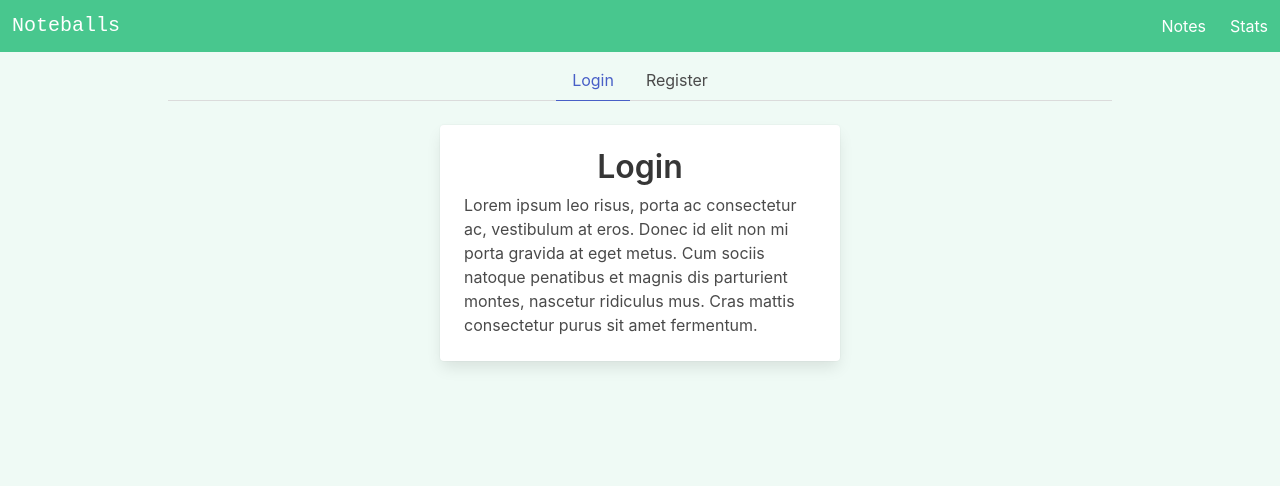
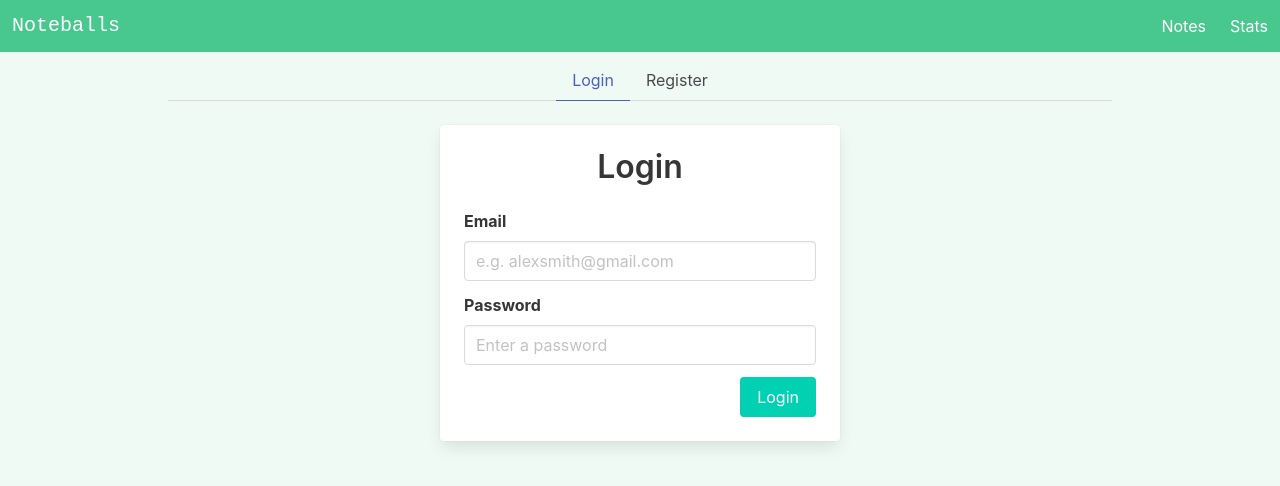
Before and after one commit to lucassantos22/vue3-composition-api, a Vue app in the folder noteballs/: page /#/auth in a window 1280 px wide. Shown: the top 486 px of the page. Built offline with nearby package versions, Linux system fonts and the light colour scheme; no server answers; the database is empty; sample sign-in values are in the browser's storage.

Commit message:
chore: add navbar page

```diff
--- a/noteballs/src/views/Auth.vue
+++ b/noteballs/src/views/Auth.vue
@@ -17,21 +17,65 @@
                     <div class="title has-text-centered mb-2">
                         {{ formTitle }}
                     </div>
-            Lorem ipsum leo risus, porta ac consectetur ac, vestibulum at eros. Donec id elit non mi porta gravida at eget metus. Cum sociis natoque penatibus et magnis dis parturient montes, nascetur ridiculus mus. Cras mattis consectetur purus sit amet fermentum.
                 </div>
+
+                <form
+                    @submit.prevent="onSubmit"
+                >
+                    <div class="field">
+                        <label class="label">Email</label>
+                        <div class="control">
+                            <input class="input" type="email" placeholder="e.g. alexsmith@gmail.com" v-model="credentials.email">
+                        </div>
+                    </div>
+
+                    <div class="field">
+                        <label class="label">Password</label>
+                        <div class="control">
+                            <input class="input" type="password" placeholder="Enter a password" v-model="credentials.password">
+                        </div>
+                    </div>
+
+                    <div class="field is-grouped is-grouped-right">
+                        <p class="control">
+                            <button class="button is-primary">
+                                {{ formTitle }}
+                            </button>
+                        </p>
+                    </div>
+                </form>
+
             </div>
         </div>
     </div>
 </template>
 
 <script setup>
-import { ref, computed } from 'vue'
+import { ref, reactive, computed } from 'vue'
 
 const register = ref(false)
+const credentials = reactive({
+    email: '',
+    password: ''
+})
+
 const formTitle = computed(() => {
     if (register.value) return 'Register'
     return 'Login'
 })
+
+function onSubmit() {
+    if (!credentials.email || !credentials.password) {
+        alert('Please enter a valid email and password')
+        return
+    }
+    if (register.value) {
+        console.log('Registered!')
+        return
+    }
+    console.log('Logged!')
+}
+
 </script>
 
 <style>
```
Lines whose indentation alone changed are shown as unchanged.
